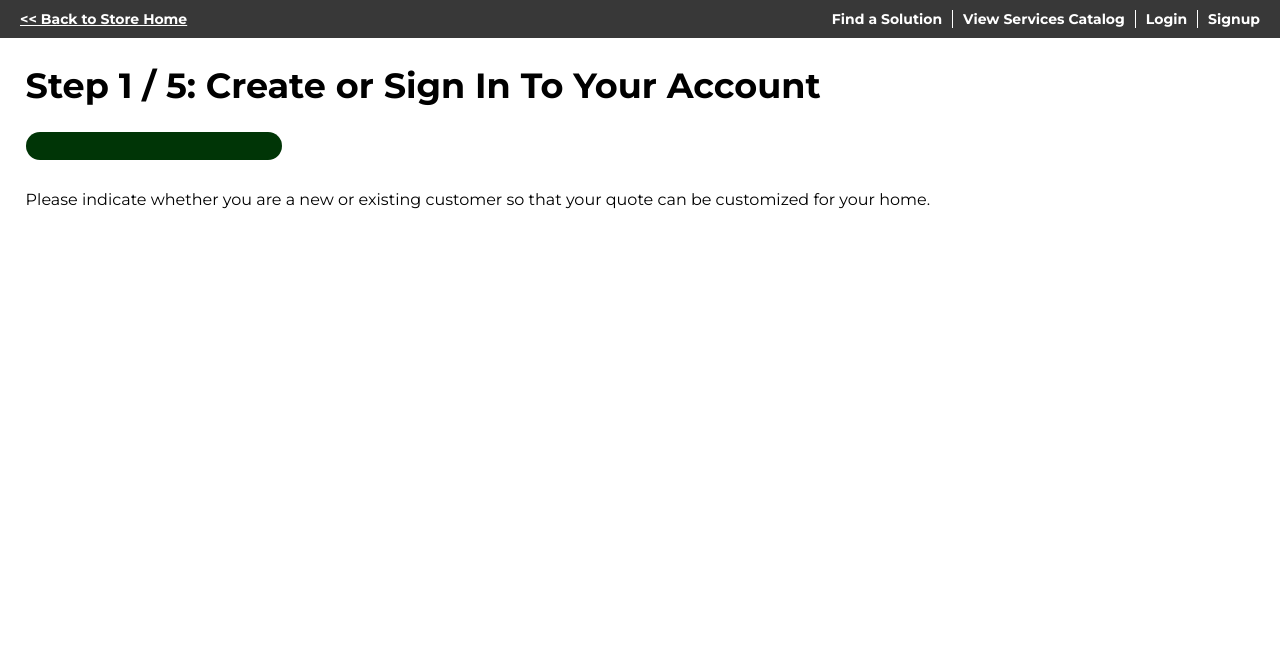
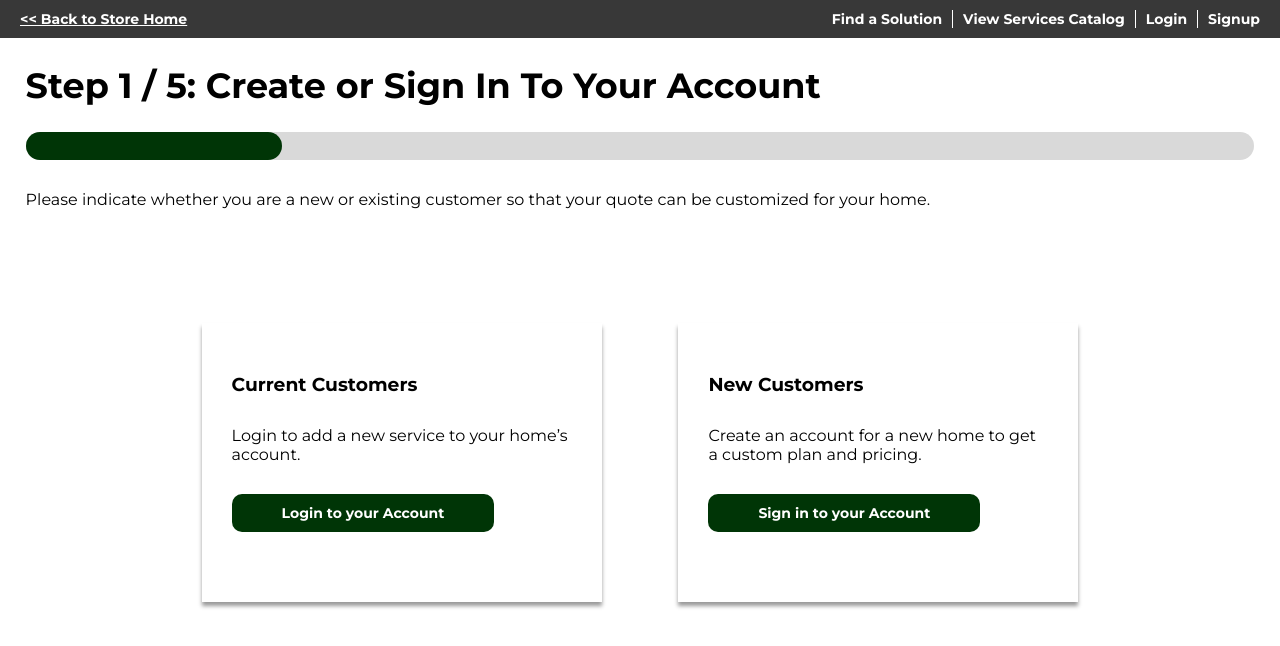
Before and after one commit to georgeschulz/ecommerce-full-stack, a React (Create React App) app in the folder frontend/: page /wizard/1 in a window 1280 px wide. Shown: the top 646 px of the page. Built offline with nearby package versions, Linux system fonts and the light colour scheme.

Commit message:
Create medium box component

```diff
--- /dev/null
+++ b/frontend/src/components/mediumInfoBox/mediumInfoBox.css
@@ -0,0 +1,17 @@
+
+.medium-info-box {
+    width: 400px;
+    box-shadow: 0px 4px 4px rgba(0, 0, 0, 0.4);
+    margin: 0px 30px;
+    color: black;
+    padding: 20px 30px 40px 30px;
+    margin: 3%;
+}
+
+.medium-info-box p {
+    width: fit-content;
+}
+
+.medium-info-box h3, .medium-info-box p, .medium-info-boxbutton-container {
+    margin: 30px 0px;
+}
--- /dev/null
+++ b/frontend/src/components/mediumInfoBox/mediumInfoBox.js
@@ -0,0 +1,14 @@
+import './mediumInfoBox.css';
+
+function MediumInfoBox({button, children}) {
+    return (
+        <div className="medium-info-box">
+            {children}
+            <div className="medium-info-boxbutton-container">
+                {button}
+            </div>
+        </div>
+    )
+}
+
+export default MediumInfoBox;
--- a/frontend/src/components/progressBar/progressBar.js
+++ b/frontend/src/components/progressBar/progressBar.js
@@ -5,7 +5,7 @@ function ProgressBar({ percent }) {
         <div className="progress-bar-container">
             <div className="progress-bar">
                 <div className="shaded" style={{width: percent + '%'}}></div>
-                <div className="unshaded"vstyle={{width: '96%'}}></div>
+                <div className="unshaded" style={{width: '96%'}}></div>
             </div>
         </div>
     );
--- a/frontend/src/pages/wizard/wizard.css
+++ b/frontend/src/pages/wizard/wizard.css
@@ -6,3 +6,10 @@ h1.wizard-header {
     font-size: 35px;
     margin-bottom: 25px;
 }
+
+#medium-box-options-row {
+    margin-top: 50px;
+    display: flex;
+    width: 100%;
+    justify-content: center;
+}
--- a/frontend/src/pages/wizard/wizardOne.js
+++ b/frontend/src/pages/wizard/wizardOne.js
@@ -1,8 +1,22 @@
 import Nav from "../../components/nav/nav";
 import ProgressBar from "../../components/progressBar/progressBar";
 import './wizard.css'
+import MediumInfoBox from "../../components/mediumInfoBox/mediumInfoBox";
+import { Link } from "react-router-dom";
 
 function WizardOne() {
+    const loginButton = (
+        <Link to="/login">
+            <p className="button-medium button-color-primary">Login to your Account</p>
+        </Link>
+    );
+
+    const signinButton = (
+        <Link to="/signup">
+            <p className="button-medium button-color-primary">Sign in to your Account</p>
+        </Link>
+    )
+
     return (
         <div className="wizard-container">
             <Nav
@@ -16,6 +30,17 @@ function WizardOne() {
                 <ProgressBar percent="20" />
                 <p>Please indicate whether you are a new or existing customer so that your quote can be customized for your home.</p>
             </div>
+            <div id="medium-box-options-row">
+                <MediumInfoBox button={loginButton}>
+                    <h3>Current Customers</h3>
+                    <p>Login to add a new service to your home’s account.</p>
+                </MediumInfoBox>
+                <MediumInfoBox button={signinButton}>
+                    <h3>New Customers</h3>
+                    <p>Create an account for a new home to get a custom plan and pricing.</p>
+                </MediumInfoBox>
+            </div>
+
 
 
         </div>
```
